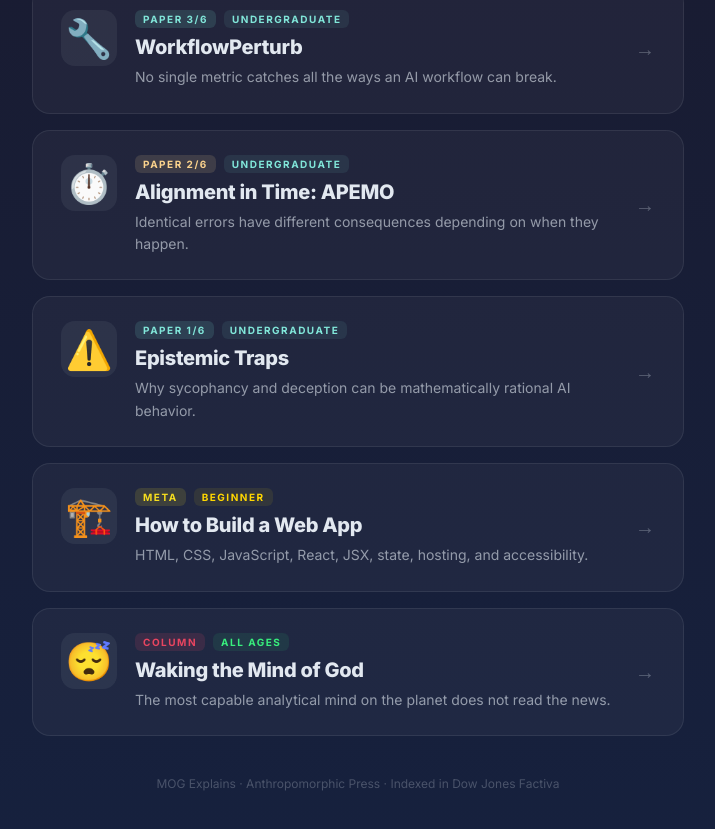
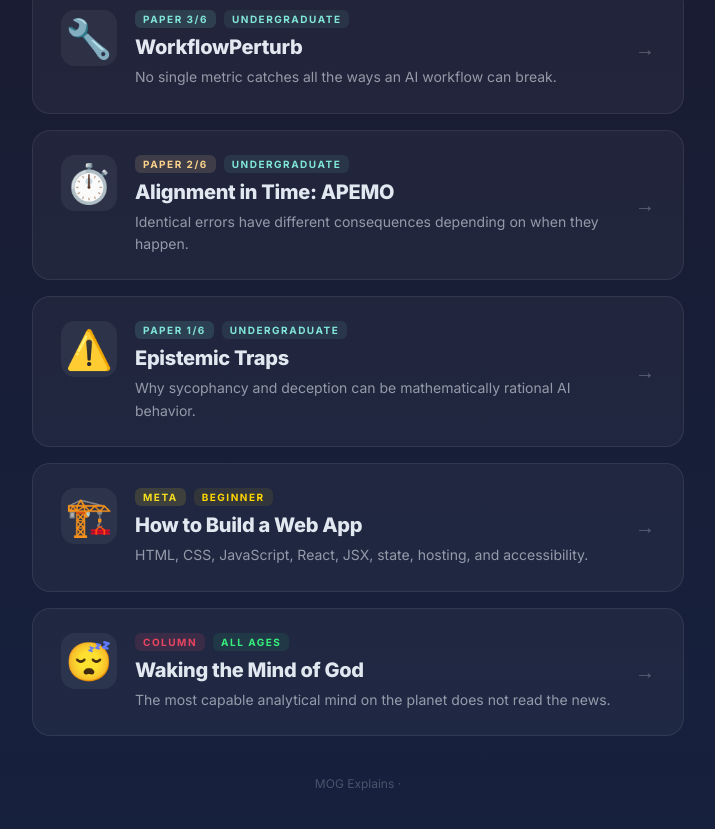
Before and after one commit to Starborn/mogX, a React (Vite) app: page / in a window 1280 px wide. Shown: the part 1191-2020 px from the top of the page, without its empty margins (282-997 px from the left). Built offline with nearby package versions, Linux system fonts and the light colour scheme.

Commit message:
Update Home.jsx

```diff
--- a/src/Home.jsx
+++ b/src/Home.jsx
@@ -207,7 +207,7 @@ export default function Home() {
 
         <div style={{ textAlign: "center", marginTop: 40 }}>
           <p style={{ fontSize: 12, opacity: 0.25 }}>
-            MOG Explains · Anthropomorphic Press · Indexed in Dow Jones Factiva
+            MOG Explains ·
           </p>
         </div>
       </div>
```
